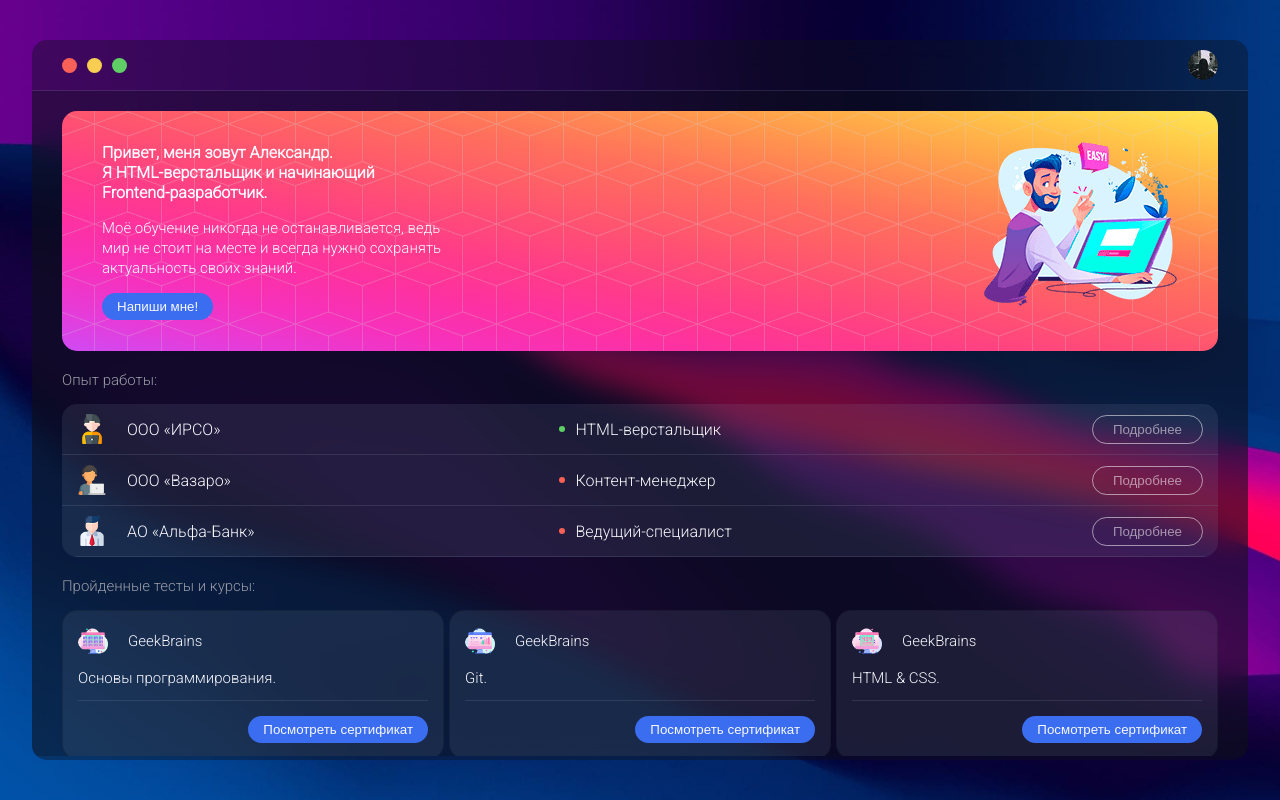
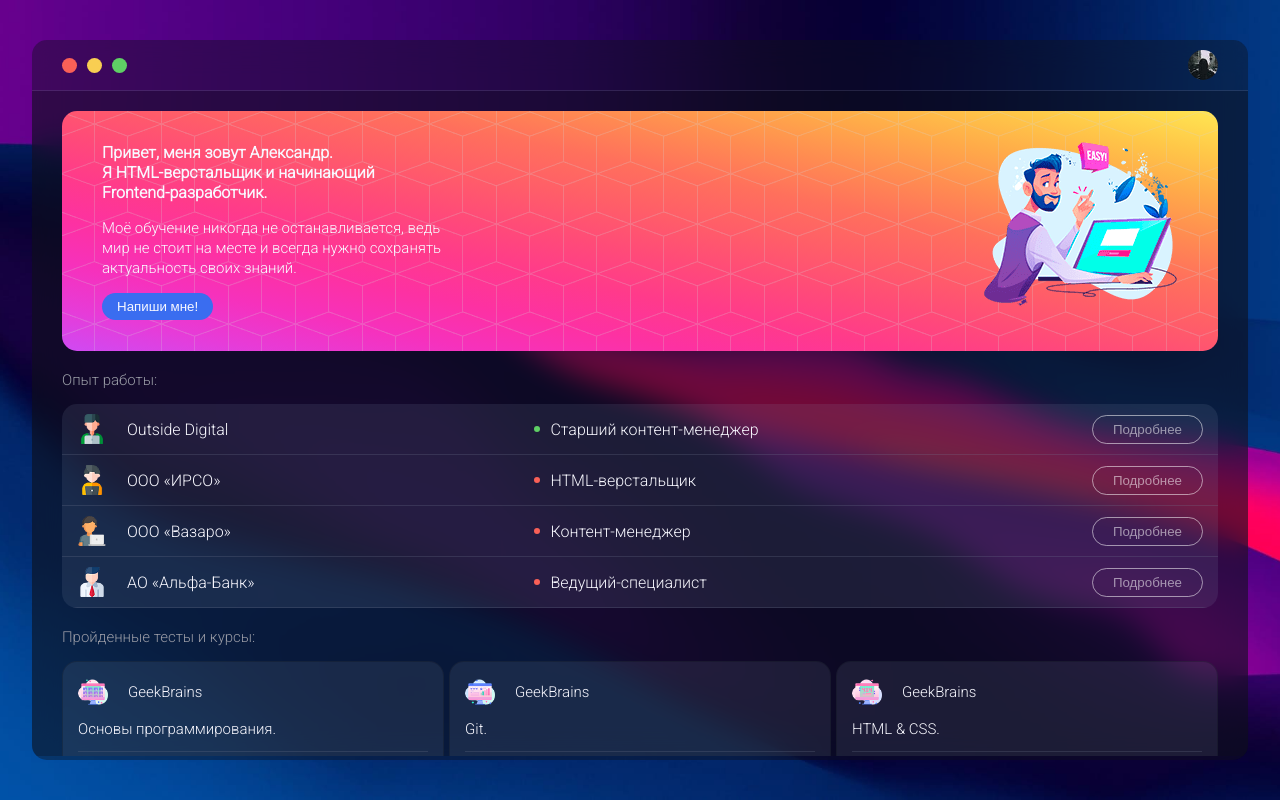
Before and after one commit to exploit-code/bio, a React app: page / in a window 1280 px wide. Built offline with nearby package versions, Linux system fonts and the light colour scheme.

Commit message:
update work list

```diff
--- a/src/components/AppWrapper/AppMain/AboutMe/AboutMe.js
+++ b/src/components/AppWrapper/AppMain/AboutMe/AboutMe.js
@@ -9,7 +9,7 @@
             <div className='about-me__text'>
                 <h1 className='about-me__sup-text'>Привет, меня зовут Александр.<br />Я HTML-верстальщик и начинающий Frontend-разработчик.</h1>
                 <div className='about-me__sub-text'>Моё обучение никогда не останавливается, ведь мир не стоит на месте и всегда нужно сохранять актуальность своих знаний.</div>
-                <a href='https://t.me/E_xploit' target='// eslint-disable-next-line _blank'>
+                <a href='https://t.me/exploit_bio' target='// eslint-disable-next-line _blank'>
                     <Button text={'Напиши мне!'} />
                 </a>
             </div>
--- a/src/components/AppWrapper/AppMain/AboutWork/WorkList/WorkItem/WorkItem.css
+++ b/src/components/AppWrapper/AppMain/AboutWork/WorkList/WorkItem/WorkItem.css
@@ -27,7 +27,7 @@
 .work-list__position-box {
   display: flex;
   align-items: center;
-    width: 200px;
+  width: 250px;
   margin-left: -50px;
 }
 
@@ -54,7 +54,7 @@
 }
 
 @media screen and (max-width: 800px) {
-    .work-list__position-box  {
+  .work-list__position-box {
     display: none;
   }
 }
--- a/src/components/AppWrapper/AppMain/AboutWork/WorkList/WorkList.js
+++ b/src/components/AppWrapper/AppMain/AboutWork/WorkList/WorkList.js
@@ -4,10 +4,21 @@
 import workIcon1 from '../../../../../pictures/icon_work_1.png';
 import workIcon2 from '../../../../../pictures/icon_work_2.png';
 import workIcon3 from '../../../../../pictures/icon_work_3.png';
+import workIcon4 from '../../../../../pictures/icon_work_4.png';
 
 const data = [
     {
-        icon: workIcon1, company: 'ООО «ИРСО»', position: 'HTML-верстальщик', isGreen: true, description: [
+        icon: workIcon4, company: 'Outside Digital', position: 'Старший контент-менеджер', isGreen: true, description: [
+            'Контент-поддержка ИТ продукта (веб-сервис)',
+            'Настройка и ведение процессов поддержки (актуализация базы знаний, FAQ, инструкции)',
+            'Участие в обучении пользователей работе с системой',
+            'Коммуникация с клиентом, отчётность по работе',
+            'Взаимодействие с отделом разработки, постановка ТЗ',
+            'Предложение roadmap по улучшению продукта и сервисов'
+        ]
+    },
+    {
+        icon: workIcon1, company: 'ООО «ИРСО»', position: 'HTML-верстальщик', description: [
             'Поддержка и развитие существующих проектов компании',
             'Кроссплатформенная, валидная адаптивная верстка',
             'Оптимизация кода для повышения производительности ресурсов',
```
Also changed, not shown: src/pictures/icon_work_4.png (added). Lines whose indentation alone changed are shown as unchanged.
